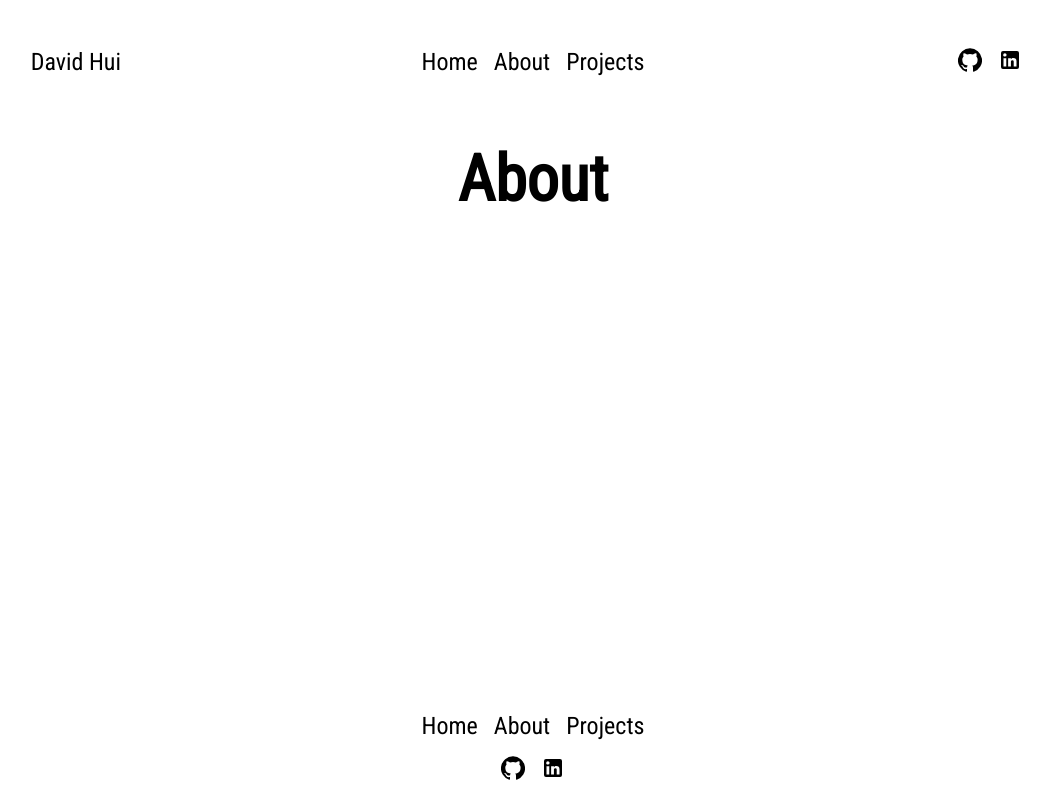
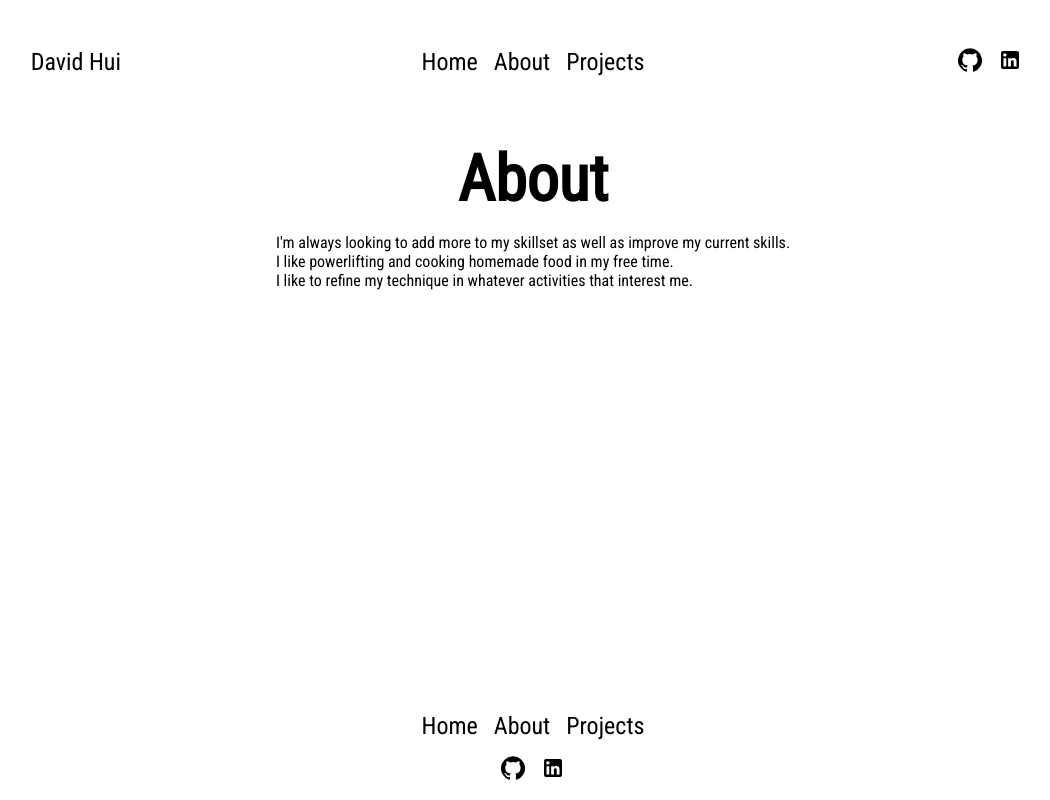
Before and after one commit to dhui0226/dhui0226.github.io, a React app: page /about in a window 1280 px wide. Shown: the whole page, without its empty margins (107-1157 px from the left). Built offline with nearby package versions, Linux system fonts and the light colour scheme.

Commit message:
about section rough draft/filler/

```diff
--- a/src/components/About.css
+++ b/src/components/About.css
@@ -1,6 +1,8 @@
 .aboutContainer {
     display: flex;
+    flex-direction: column;
     justify-content: center;
+    align-items: center;
 }
 
 h1 {
--- a/src/components/About.js
+++ b/src/components/About.js
@@ -4,6 +4,11 @@ const About = () => {
     return (
         <div className='aboutContainer'>
             <h1>About</h1>
+            <div className='aboutDesc'>
+                <p>I'm always looking to add more to my skillset as well as improve my current skills.</p>
+                <p>I like powerlifting and cooking homemade food in my free time.</p>
+                <p>I like to refine my technique in whatever activities that interest me.</p>
+            </div>
         </div>
     )
 }
```
Also changed, not shown: src/components/images/self.jpg (added).
